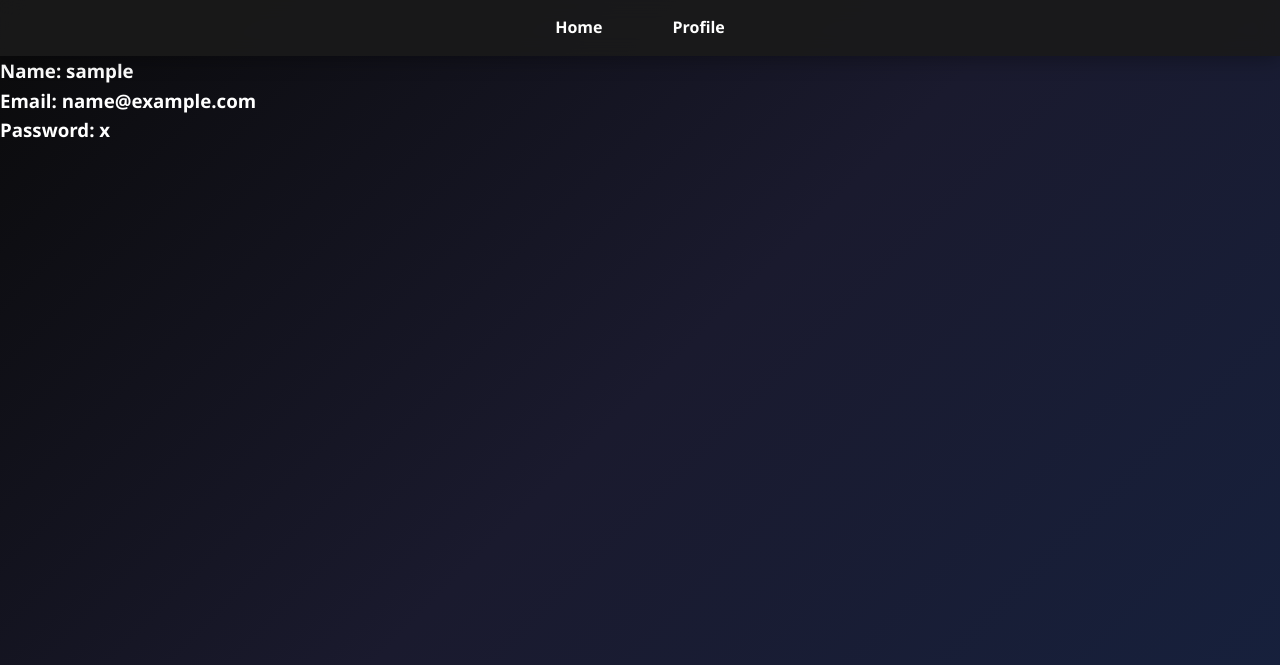
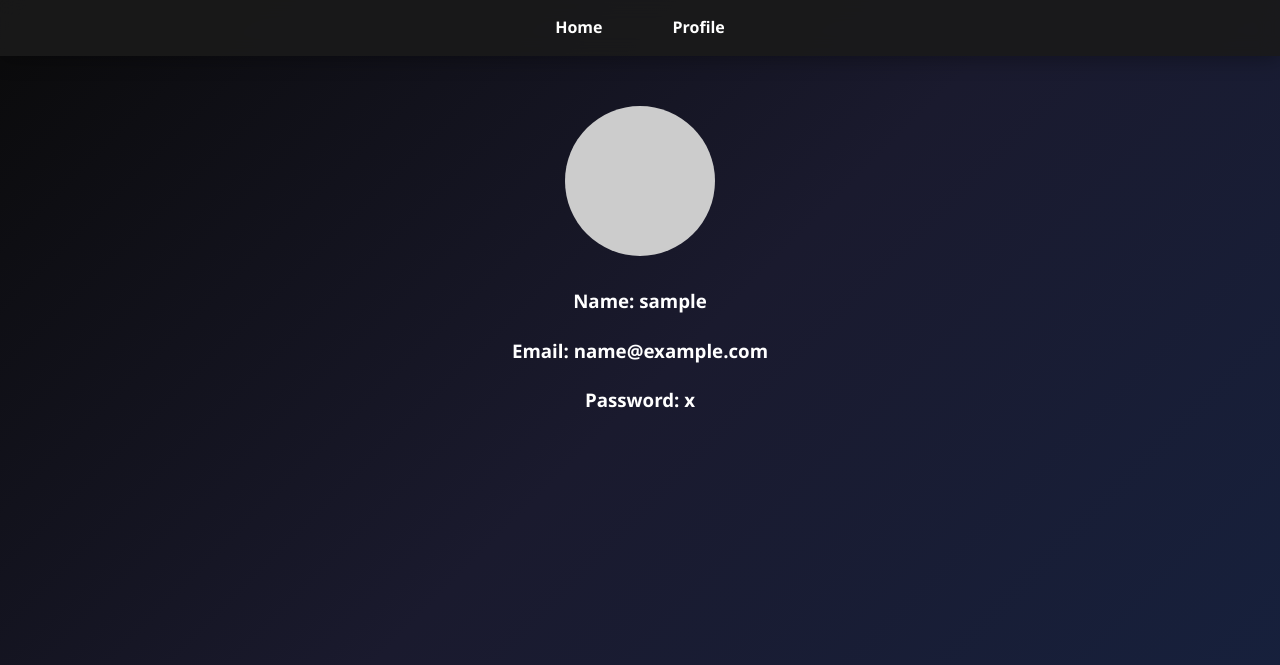
Before and after one commit to pablaofficeal/Flask_Project, a Flask app: page /profile in a window 1280 px wide. Shown: the top 665 px of the page. Run offline with Flask 3, Linux system fonts and the light colour scheme; tables that the repository leaves empty hold one stand-in row (values such as "Sample post").

Commit message:
Добавлено оформление для страницы профиля

```diff
--- a/frontend/templates/profile.html
+++ b/frontend/templates/profile.html
@@ -6,6 +6,28 @@
     <meta name="viewport" content="width=device-width, initial-scale=1.0">
     <title>Document</title>
     <link rel="stylesheet" href="/static/css/index.css">
+    <style>
+        .profile-info {
+            display: flex;
+            flex-direction: column;
+            align-items: center;
+            margin-top: 50px;
+        }
+
+        .user-foto {
+            width: 150px;
+            height: 150px;
+            border-radius: 50%;
+            background-color: #ccc;
+            margin-bottom: 20px;
+        }
+
+        .user-username,
+        .user-email,
+        .user-password {
+            margin: 10px 0;
+        }
+    </style>
 </head>
 
 <body>
```
